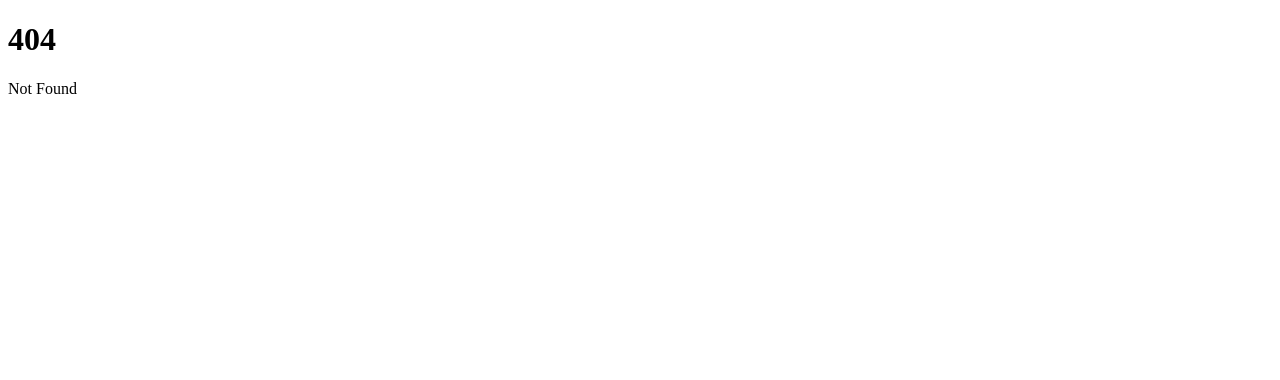
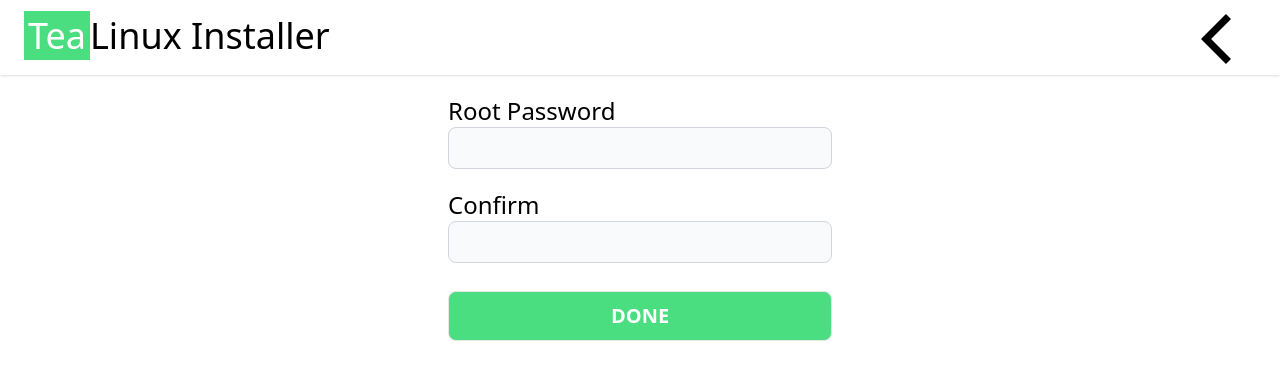
Before and after one commit to tealinuxos/tealinux-installer, a SvelteKit app: page /root in a window 1280 px wide. Before the commit this address had no page. Shown: the top 380 px of the page. Built offline with nearby package versions, Linux system fonts and the light colour scheme.

Commit message:
FE Root Password

```diff
--- a/src/routes/+page.svelte
+++ b/src/routes/+page.svelte
@@ -3,7 +3,7 @@
   </script>
 
   <div>
-    <h1 class="mt-4 text-center font-mono text-4xl">Welcome into <span class="bg-green-500">Tea</span>Linux Installer</h1>
+    <h1 class="mt-4 text-center text-4xl">Welcome into <span class="bg-green-400 px-1 text-white">Tea</span>Linux Installer</h1>
 
     <div class="mt-10 grid grid-cols-3 gap-5 place-items-center">
 
@@ -68,15 +68,14 @@
       </div>
 
       <div class="mr-14">
-        <!-- svelte-ignore a11y-invalid-attribute -->
-        <a href="#" class="block max-w-sm p-4 bg-white border border-gray-200 rounded-lg shadow hover:bg-gray-100 dark:bg-gray-800 dark:border-gray-700 dark:hover:bg-gray-700">
+        <!-- <a href="#" class="block max-w-sm p-4 bg-white border border-gray-200 rounded-lg shadow hover:bg-gray-100 dark:bg-gray-800 dark:border-gray-700 dark:hover:bg-gray-700">
           <div class="flex items-center space-x-4">
             <img src="/icon/security.svg" alt="Time & Date" class="h-14">
             <h5 class="mt-3 mb-2 text-2xl font-bold tracking-tight text-gray-900 dark:text-white">Security Profile</h5>
           </div>
 
           <p class="font-normal text-gray-700 dark:text-gray-400">Lorem ipsum dolor sit amet, consectetur adipisicing elit. Itaque nesciunt laudantium</p>
-        </a>
+        </a> -->
       </div>
       <!-- ------------------------------------------------------------------------------------------------------------------------------------------------------------------------------------------------------------------------------ -->
       <div class="ml-14">
@@ -92,8 +91,7 @@
       </div>
 
       <div>
-        <!-- svelte-ignore a11y-invalid-attribute -->
-        <a href="#" class="block max-w-sm p-4 bg-white border border-gray-200 rounded-lg shadow hover:bg-gray-100 dark:bg-gray-800 dark:border-gray-700 dark:hover:bg-gray-700">
+        <a href="root" class="block max-w-sm p-4 bg-white border border-gray-200 rounded-lg shadow hover:bg-gray-100 dark:bg-gray-800 dark:border-gray-700 dark:hover:bg-gray-700">
           <div class="flex items-center space-x-4">
             <img src="/icon/root.svg" alt="Root Password" class="h-14">
             <h5 class="mt-1 mb-2 text-2xl font-bold tracking-tight text-gray-900 dark:text-white">Root Password</h5>
--- /dev/null
+++ b/src/routes/root/+page.svelte
@@ -0,0 +1,28 @@
+<script>
+    import "../../app.css"
+</script>
+
+<nav class="font-sans flex flex-col text-center sm:flex-row sm:text-left sm:justify-between py-4 px-6 bg-white shadow sm:items-baseline w-full">
+    <div class="mb-2 sm:mb-0">
+      <a href="/" class="text-4xl"><span class="bg-green-400 px-1 text-white">Tea</span>Linux Installer</a>
+    </div>
+    <div>
+      <a href="/" class="ml-2"><img class="w-20 -mt-14 -mb-5" src="../icon/back.svg" alt="Back"></a>
+    </div>
+</nav>
+
+
+
+<form class="mt-5 max-w-sm mx-auto" action="/">
+    <div class="mb-5">
+      <!-- svelte-ignore a11y-label-has-associated-control -->
+      <label class="text-2xl">Root Password</label>
+      <input type="password" class="bg-gray-50 border border-gray-300 text-gray-900 text-sm rounded-lg focus:ring-blue-500 focus:border-blue-500 block w-full p-2.5 dark:bg-gray-700 dark:border-gray-600 dark:placeholder-gray-400 dark:text-white dark:focus:ring-blue-500 dark:focus:border-blue-500" required />
+    </div>
+    <div class="mb-7">
+        <!-- svelte-ignore a11y-label-has-associated-control -->
+        <label class="text-2xl">Confirm</label>
+        <input type="password" class="bg-gray-50 border border-gray-300 text-gray-900 text-sm rounded-lg focus:ring-blue-500 focus:border-blue-500 block w-full p-2.5 dark:bg-gray-700 dark:border-gray-600 dark:placeholder-gray-400 dark:text-white dark:focus:ring-blue-500 dark:focus:border-blue-500" required />
+    </div>
+    <button type="submit" class="bg-green-400 border text-xl font-bold text-white rounded-lg block w-full p-2.5">DONE</button>
+</form>
```
Also changed, not shown: static/icon/back.svg (added).
